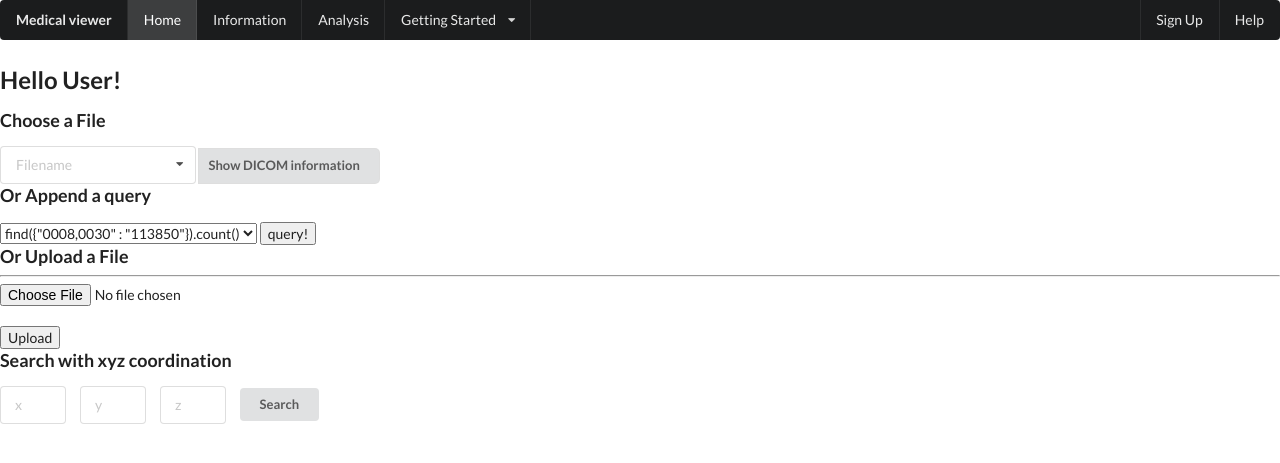
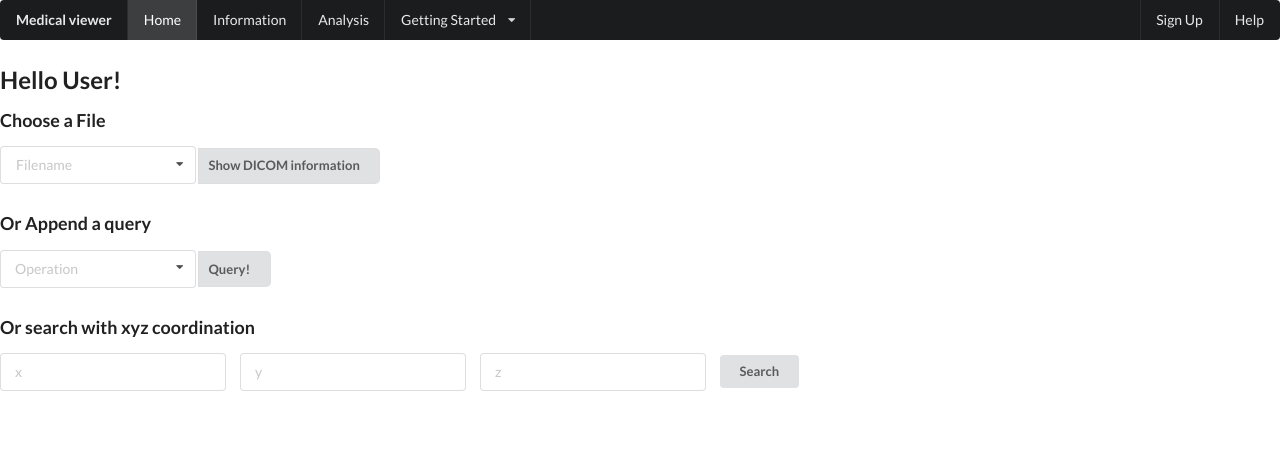
Before and after one commit to tainanboy/DICOM-viewer, a Flask app: page /index in a window 1280 px wide. Shown: the top 463 px of the page. Run offline with Flask 2, Linux system fonts and the light colour scheme; some libraries are stand-ins or nearby versions.

Commit message:
add XYZ coordinate search

```diff
--- a/app.py
+++ b/app.py
@@ -13,6 +13,7 @@ from flask_pymongo import PyMongo
 from pymongo import MongoClient
 from bson import json_util
 import json
+from string import Template
 
 app = Flask(__name__)
 app.config['MONGO_DBNAME'] = 'kidtest'
@@ -50,7 +51,7 @@ def data():
 	path = l.get(s)
 	ds = dicom.read_file(path)
 	imagename = str('image/'+ str(select) + '.png')
-	result_dict['Filename'] = str(select)
+	result_dict['filename'] = str(select)
 	result_dict['PatientName'] = str(ds.PatientName)
 	result_dict['Date'] = str(ds.StudyDate)
 	result_dict['all tags'] = str(ds.dir())
@@ -58,17 +59,41 @@ def data():
 	#return jsonify(RESULTS_ARRAY)
 	return render_template('data.html', **locals())
 
+@app.route('/xyz', methods=['GET', 'POST'])
+def xyz():
+	if request.method == "POST":
+		result_dict = {}
+		X = request.form.get('x')
+		Y = request.form.get('y')
+		Z = request.form.get('z')
+		q = Template('$x\$y\$z')
+		q = str(q.substitute(x=X, y=Y, z=Z))
+		cursor = mongo2.db.dicoms.find({"0020,0032" : q})
+		docs_list  = list(cursor)
+		select = docs_list[0]["filename"]
+		imagename = str('image/'+ str(select) + '.png')
+		result_dict['filename'] = select
+		result_dict['PatientName'] = docs_list[0]["0010,0010"]
+		result_dict['Date'] = docs_list[0]["0008,0020"]
+		alltags=[]
+		for k,v in docs_list[0].items():
+			alltags.append(k)
+		result_dict['all tags'] = str(alltags)
+		#return q
+		#return json.dumps(docs_list, default=json_util.default)
+		return render_template('data.html', **locals())
+		#return 'Count %d' %cursor
+
+
 @app.route('/query', methods=['GET', 'POST'])
 def query():
-	if request.method == "POST":
-		if request.form['query'] == 'find({"0008,0030" : "113850"}).count()':
-			c = mongo2.db.dicoms.find({"0008,0030" : "113850"}).count()
-			return 'Count %d' %c
-		elif request.form['query'] =='find({"filename":"IM-0001-0002"})':
-			cursor = mongo2.db.dicoms.find({"filename":"IM-0001-0002"})
-			docs_list  = list(cursor)
-			return json.dumps(docs_list, default=json_util.default)
-
+	if request.form.get('Query') == 'find({"0008,0030" : "113850"}).count()':
+		c = mongo2.db.dicoms.find({"0008,0030" : "113850"}).count()
+		return 'Count %d' %c
+	elif request.form.get('Query') =='find({"filename":"IM-0001-0002"})':
+		cursor = mongo2.db.dicoms.find({"filename":"IM-0001-0002"})
+		docs_list  = list(cursor)
+		return json.dumps(docs_list, default=json_util.default)
 
 @app.route('/mongo')
 def mongo():
--- a/static/main.js
+++ b/static/main.js
@@ -2,4 +2,7 @@ $(document).ready(function(){
     $('.dropdown')
         .dropdown()
     ;
+    $('.find')
+        .dropdown()
+    ;
 });
--- a/templates/index.html
+++ b/templates/index.html
@@ -49,14 +49,20 @@
 		</div>
 	</div>
 
-	<form action="/query" method="post">
-		<h3 class="text-muted">Or Append a query</h3>
-		<select name="query">
-			<option value='find({"0008,0030" : "113850"}).count()'>find({"0008,0030" : "113850"}).count()</option>
-			<option value='find({"filename":"IM-0001-0002"})'>find({"filename":"IM-0001-0002"})</option>
-		</select>
-		<input type="submit" value="query!" />
-	</form>
+	<div class='ui grid'>
+		<div class='sixteen wide column'>
+			<form class="ui form" action="/query" method="POST">
+				<h3 class="text-muted">Or Append a query</h3>
+				<select name="Query" class="find">
+					<option value="">Operation</option>
+					<option value='find({"0008,0030" : "113850"}).count()'>find({"0008,0030" : "113850"}).count()</option>
+					<option value='find({"filename":"IM-0001-0002"})'>find({"filename":"IM-0001-0002"})</option>
+				</select>
+				<input class="right attached small ui button" type="submit" value="Query!" />
+			</form>
+		</div>
+	</div>
+	<!--
 	<div class="container">
 		<div class="header">
 			<h3 class="text-muted">Or Upload a File</h3>
@@ -71,19 +77,20 @@
 			</form>
 		</div>
 	 </div>
+	 -->
 	 <div class='ui grid'>
 		 <div class='sixteen wide column'>
-			<form class="ui form">
-				<h3 class="text-muted">Search with xyz coordination</h3>
+			<form class="ui form" action="/xyz" method="POST">
+				<h3 class="text-muted">Or search with xyz coordination</h3>
 				<div class="inline fields">
-					<div class="one wide field">
-					<input type="text" placeholder="x">
+					<div class="three wide field">
+					<input type="text" placeholder="x" name="x">
 					</div>
-					<div class="one wide field">
-					<input type="text" placeholder="y">
+					<div class="three wide field">
+					<input type="text" placeholder="y" name="y">
 					</div>
-					<div class="one wide field">
-					<input type="text" placeholder="z">
+					<div class="three wide field">
+					<input type="text" placeholder="z" name="z">
 					</div>
 					<input class="small ui button" type="submit" value="Search"></input>
 				</div>
```
